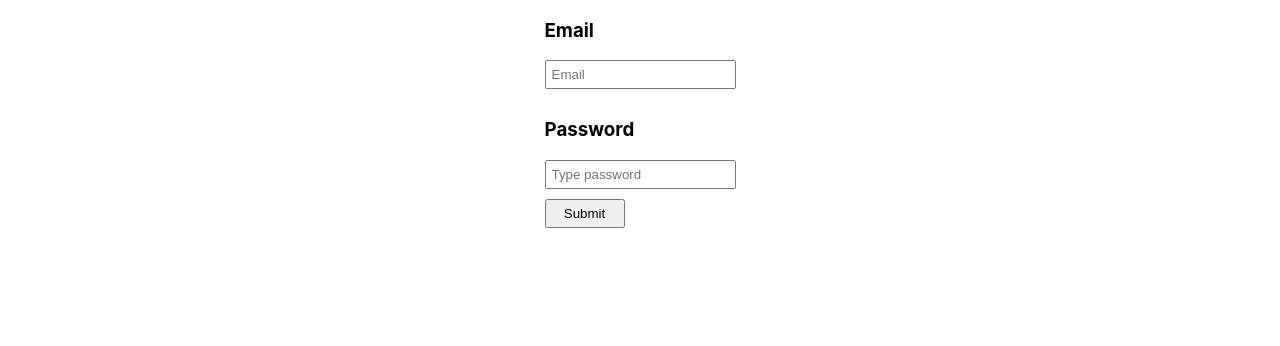
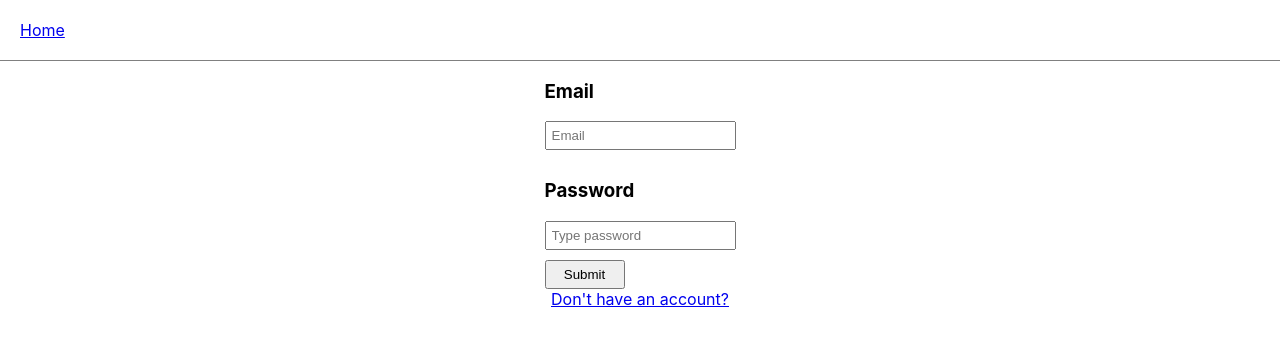
Before and after one commit to mariana9uk/goit-react-hw-08-phonebook, a React (Create React App) app: page /goit-react-hw-08-phonebook/login in a window 1280 px wide. Shown: the top 346 px of the page. Built offline with nearby package versions, Linux system fonts and the light colour scheme.

Commit message:
additional routes

```diff
--- a/src/components/App.jsx
+++ b/src/components/App.jsx
@@ -22,7 +22,7 @@ export const App = () => {
     >
       <Routes>
         <Route path='/' element={<Home/>}/>
-        <Route index element={<Home />} />
+        {/* <Route index element={<Home />} /> */}
      <Route path='/login' element={<LoginPage/>}/>
      <Route path='/register' element={<SignUpPage/>}/>
      <Route path='/contacts' element={<ContactsPage/>}/>
--- a/src/pages/login/loginPage.js
+++ b/src/pages/login/loginPage.js
@@ -1,8 +1,15 @@
 import { ErrorMessageStyled, StyledButton, StyledForm, StyledInput } from "components/formStyled"
 import { ErrorMessage, Formik } from "formik"
+import { Header } from "layout/LayoutStyled"
+import SignUpPage from "pages/signUp/signUpPage"
+import { Link, NavLink } from "react-router-dom"
 
 const LoginPage = ()=>{
     return(
+      <main>
+            <Header>
+            <NavLink to="/">Home</NavLink>
+        </Header>
         <div
         style={{
             display: 'flex',
@@ -28,8 +35,9 @@ const LoginPage = ()=>{
           <StyledButton type="submit">Submit</StyledButton>
             </StyledForm>
         </Formik>
-
+<Link to='/register'>Don't have an account?</Link>
         </div>
+        </main>
     )
 }
 export default LoginPage
--- a/src/pages/signUp/signUpPage.js
+++ b/src/pages/signUp/signUpPage.js
@@ -1,9 +1,15 @@
 
 import { ErrorMessageStyled, StyledButton, StyledForm, StyledInput } from "components/formStyled"
 import { ErrorMessage, Formik } from "formik"
+import { Header } from "layout/LayoutStyled"
+import { Link, NavLink } from "react-router-dom"
 
 const SignUpPage = ()=>{
     return(
+        <main>
+        <Header>
+        <NavLink to="/">Home</NavLink>
+    </Header>
         <div>
  <Formik
             initialValues={{email:'',
@@ -22,8 +28,9 @@ const SignUpPage = ()=>{
           <StyledButton type="submit">Submit</StyledButton>
             </StyledForm>
         </Formik>
-
+        <Link to='/login'>Already have an account?</Link>
         </div>
+        </main>
     )
 }
 export default SignUpPage
```
